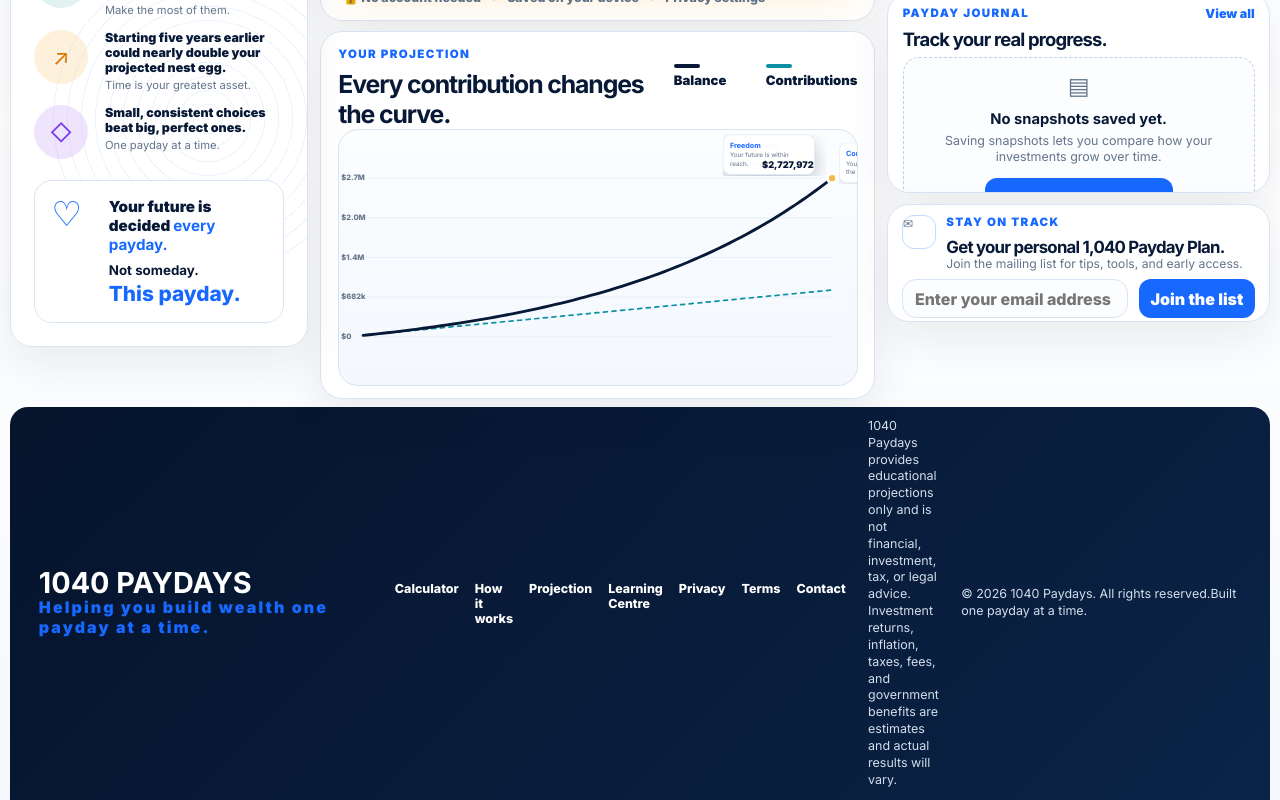
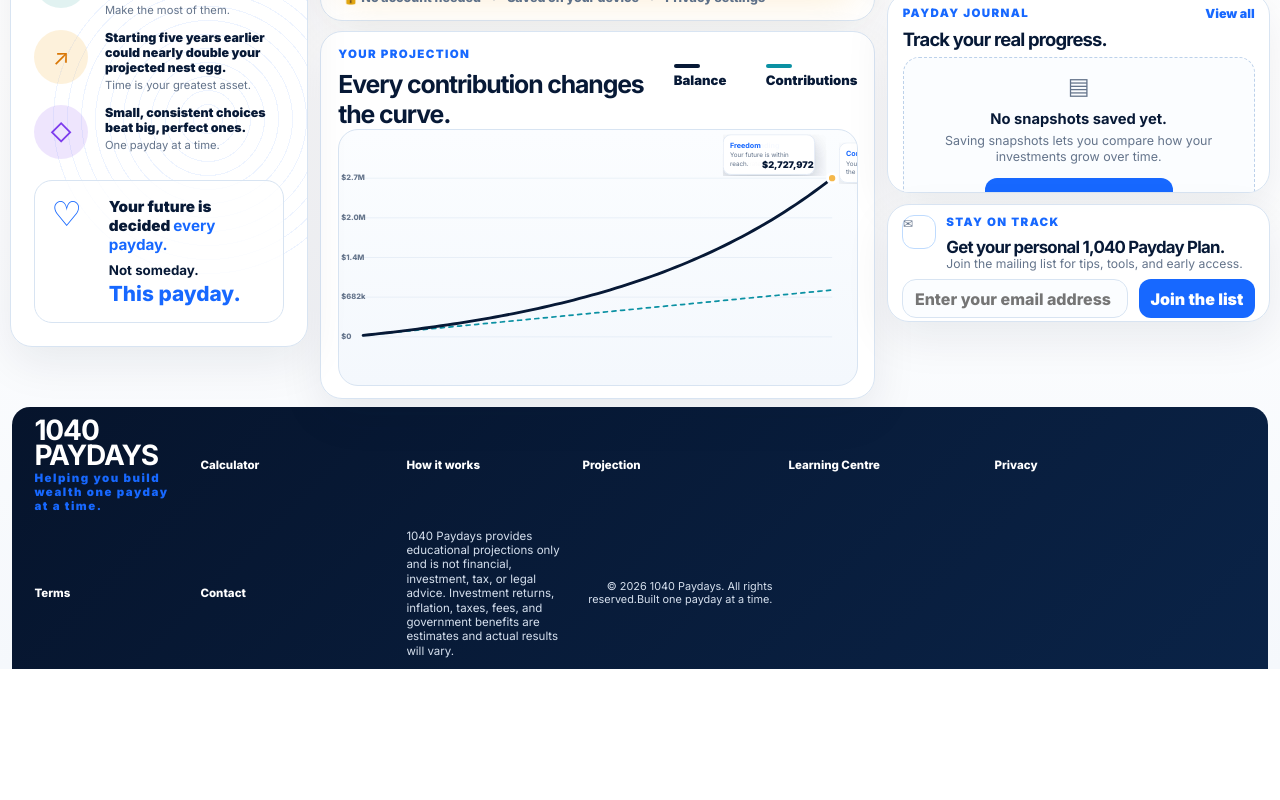
Before and after one commit to calgal7-del/1040-paydays, a React (Vite) app: page / in a window 1280 px wide. Shown: the part 506-1306 px from the top of the page. After the commit the page ends 1175 px from the top, so only its background shows below. Built offline with nearby package versions, Linux system fonts and the light colour scheme.

Commit message:
Update App.css

```diff
--- a/src/App.css
+++ b/src/App.css
@@ -544,3 +544,58 @@ input:focus, select:focus { border-color: var(--blue); box-shadow:0 0 0 4px rgba
     padding: 0.7rem 1.8rem !important;
   }
 }
+/* COMPACT FOOTER RIBBON */
+
+.footer {
+  width: min(1760px, calc(100% - 1.5rem)) !important;
+  margin: 0.5rem auto 0 !important;
+  min-height: 72px !important;
+  padding: 0.65rem 1.4rem !important;
+  border-radius: 18px 18px 0 0 !important;
+  background: linear-gradient(135deg, #06142c, #0a2347) !important;
+  display: grid !important;
+  grid-template-columns: 150px 190px 160px 190px 190px 1fr !important;
+  gap: 1rem !important;
+  align-items: center !important;
+  color: white !important;
+}
+
+.footerBrand strong {
+  display: block !important;
+  font-size: 1.75rem !important;
+  line-height: 0.9 !important;
+  letter-spacing: -0.04em !important;
+}
+
+.footerBrand p {
+  margin: 0.15rem 0 0 !important;
+  color: var(--blue) !important;
+  font-size: 0.72rem !important;
+  letter-spacing: 0.13em !important;
+  font-weight: 900 !important;
+}
+
+.footerDisclaimer p {
+  margin: 0 !important;
+  color: #d6e0ee !important;
+  font-size: 0.72rem !important;
+  line-height: 1.25 !important;
+  max-width: 190px !important;
+}
+
+.footerLinks {
+  display: contents !important;
+}
+
+.footerLinks a {
+  font-size: 0.72rem !important;
+  font-weight: 800 !important;
+  color: white !important;
+}
+
+.footerBottom {
+  text-align: right !important;
+  color: #d6e0ee !important;
+  font-size: 0.68rem !important;
+  line-height: 1.25 !important;
+}
```
